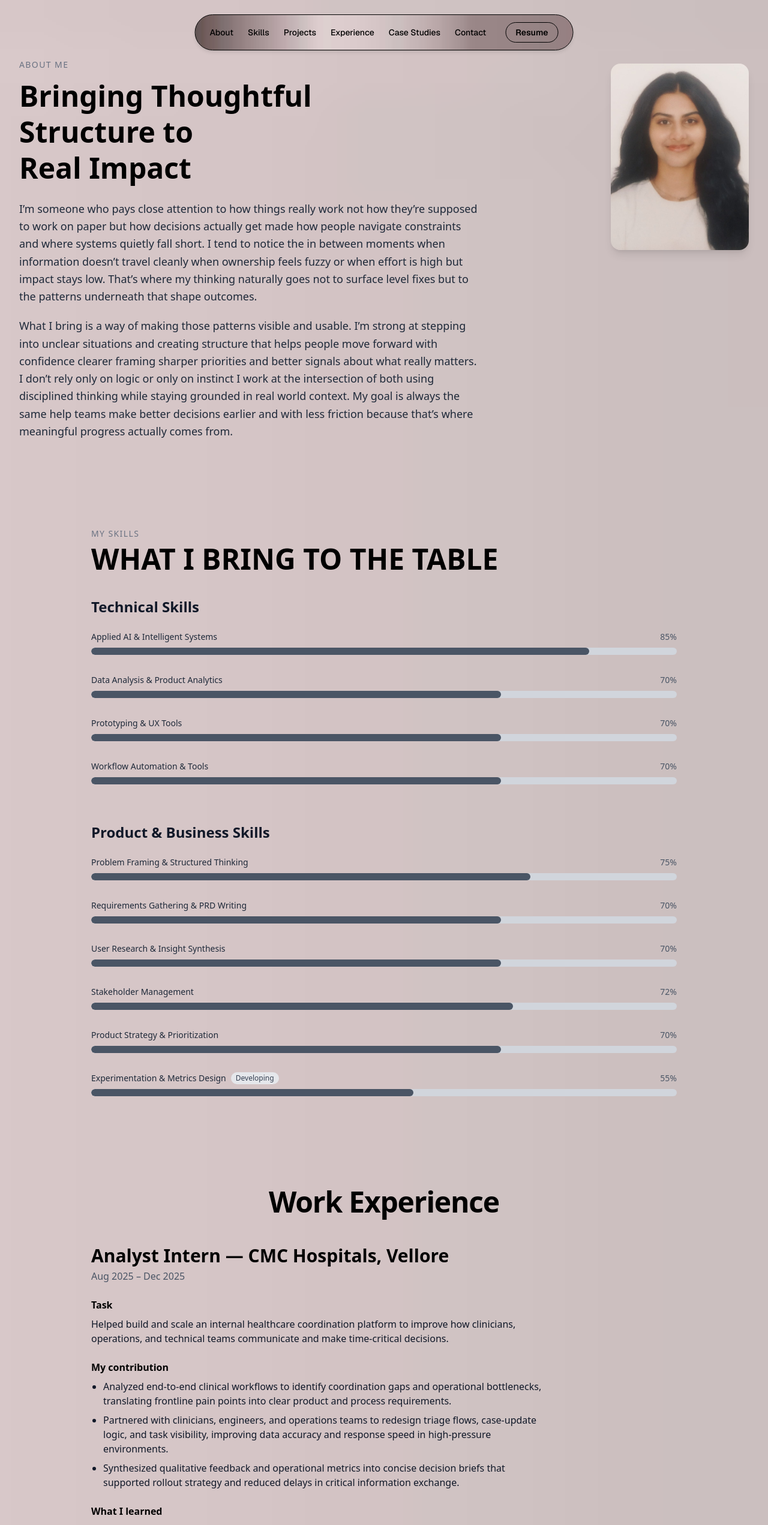
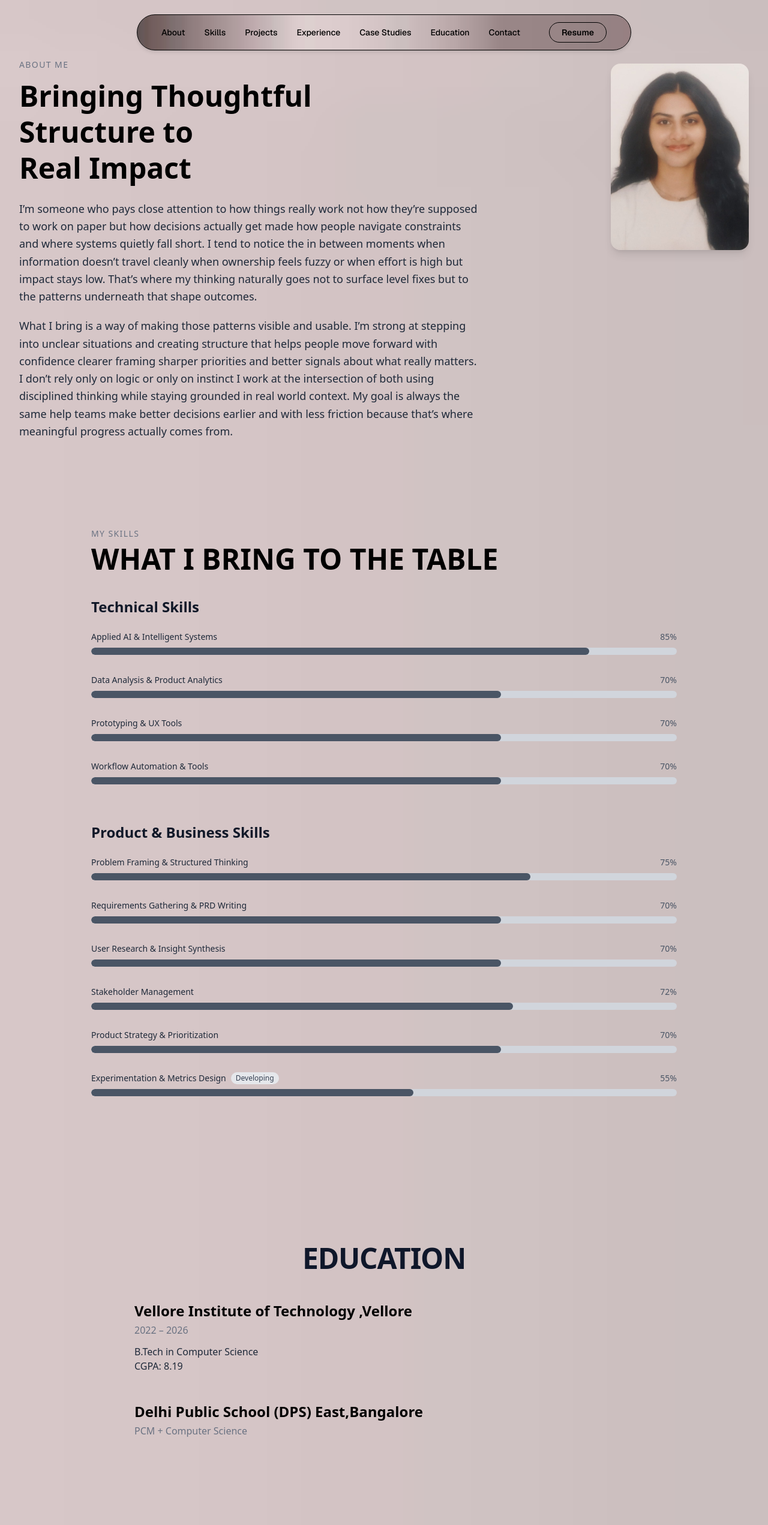
Before and after one commit to aparna534/portfolio, a Next.js app: page / in a window 1280 px wide. Shown: the top 2543 px of the page at 60% size. Built offline with nearby package versions, Linux system fonts and the light colour scheme.

Commit message:
Refine education section, expand navbar, and update contact text

```diff
--- a/app/components/Contact.tsx
+++ b/app/components/Contact.tsx
@@ -12,8 +12,8 @@ export default function Contact() {
         </h1>
 
         <p className="text-center text-gray-700 mb-16 max-w-2xl mx-auto">
-          I’m always open to conversations around product, analytics, and strategy.
-          Whether it’s an opportunity, a collaboration, or just a quick hello, feel free to reach out.
+          I’m always open to conversations about ideas, impact, and growth.
+Whether it’s an opportunity, a collaboration, or simply connecting, I’d love to hear from you.
         </p>
 
         {/* CONTACT CARDS */}
--- a/app/components/Education.tsx
+++ b/app/components/Education.tsx
@@ -1,35 +1,23 @@
 "use client";
-
-import Image from "next/image";
 
 export default function Education() {
   return (
     <section
       id="education"
-      className="min-h-screen w-full flex items-center justify-center pt-20 pb-12 font-sans"
+      className="min-h-[70vh] w-full flex items-center justify-center pt-24 pb-16 font-sans"
     >
-      <div className="w-full max-w-7xl px-8 grid grid-cols-1 md:grid-cols-[1.3fr_0.7fr] gap-8 items-start">
+      <div className="w-full max-w-4xl px-8">
 
-        {/* LEFT — TEXT */}
-        <div>
-
-          <p className="text-sm tracking-widest text-gray-500 mb-3">
+        <h1 className="text-4xl md:text-5xl font-bold tracking-tight mb-12 text-center">
           EDUCATION
-          </p>
-
-          {/* HEADLINE */}
-          <h1 className="text-4xl md:text-5xl font-bold text-black leading-tight mb-10">
-            Academic Foundation<br />
-            Built on Curiosity<br />
-            and Discipline
         </h1>
 
-          <div className="max-w-3xl space-y-8">
+        <div className="space-y-12">
 
           {/* VIT */}
           <div>
-              <h2 className="text-xl md:text-2xl font-semibold text-black">
-                Vellore Institute of Technology (VIT)
+            <h2 className="text-2xl font-semibold text-black">
+              Vellore Institute of Technology ,Vellore
             </h2>
             <p className="text-gray-500 mt-1">
               2022 – 2026
@@ -42,10 +30,10 @@ export default function Education() {
             </p>
           </div>
 
-            {/* High School */}
+          {/* DPS */}
           <div>
-              <h2 className="text-xl md:text-2xl font-semibold text-black">
-                Delhi Public School (DPS) East
+            <h2 className="text-2xl font-semibold text-black">
+              Delhi Public School (DPS) East,Bangalore
             </h2>
             <p className="text-gray-500 mt-1">
               PCM + Computer Science
@@ -54,21 +42,6 @@ export default function Education() {
 
         </div>
       </div>
-
-        {/* RIGHT — IMAGE */}
-        <div className="flex justify-end pt-2">
-          <div className="rounded-2xl overflow-hidden shadow-lg">
-            <Image
-              src="/bg2.jpg"   // You can change this to any image
-              alt="Education"
-              width={230}
-              height={300}
-              className="object-cover"
-            />
-          </div>
-        </div>
-
-      </div>
     </section>
   );
 }
--- a/app/components/Navbar.tsx
+++ b/app/components/Navbar.tsx
@@ -5,38 +5,48 @@ export default function Navbar() {
     <nav className="fixed top-6 left-1/2 -translate-x-1/2 z-50">
       <div
         className="
-          flex items-center gap-6 px-6 py-3 rounded-full
+          flex items-center gap-8 px-10 py-3 rounded-full
           border border-black
           bg-[url('/bg.jpg')] bg-cover bg-center
           shadow-md
+          whitespace-nowrap
         "
       >
-        <a href="#about" className="text-sm font-medium text-black hover:text-blue-700">
+        <a href="#about" className="text-sm font-medium text-black hover:text-blue-700 transition">
           About
         </a>
-        <a href="#skills" className="text-sm font-medium text-black hover:text-blue-700">
+
+        <a href="#skills" className="text-sm font-medium text-black hover:text-blue-700 transition">
           Skills
         </a>
-        <a href="#projects" className="text-sm font-medium text-black hover:text-blue-700">
+
+        <a href="#projects" className="text-sm font-medium text-black hover:text-blue-700 transition">
           Projects
         </a>
-        <a href="#experience" className="text-sm font-medium text-black hover:text-blue-700">
+
+        <a href="#experience" className="text-sm font-medium text-black hover:text-blue-700 transition">
           Experience
         </a>
-        <a href="#case-studies" className="text-sm font-medium text-black hover:text-blue-700">
+
+        <a href="#case-studies" className="text-sm font-medium text-black hover:text-blue-700 transition">
           Case Studies
         </a>
-        <a href="#contact" className="text-sm font-medium text-black hover:text-blue-700">
+
+        <a href="#education" className="text-sm font-medium text-black hover:text-blue-700 transition">
+          Education
+        </a>
+
+        <a href="#contact" className="text-sm font-medium text-black hover:text-blue-700 transition">
           Contact
         </a>
 
         {/* RESUME BUTTON */}
         <a
-          href="/resume.pdf"          // 👈 file must be in /public
-          target="_blank"            // 👈 opens in new tab
-          rel="noopener noreferrer"  // 👈 security best practice
+          href="/resume.pdf"
+          target="_blank"
+          rel="noopener noreferrer"
           className="
-            ml-2 px-4 py-1.5 rounded-full
+            ml-4 px-5 py-1.5 rounded-full
             border border-black
             text-black text-sm font-semibold
             hover:bg-black hover:text-white
--- a/app/page.tsx
+++ b/app/page.tsx
@@ -1,5 +1,6 @@
 import About from "./components/About";
 import Skills from "./components/Skills";
+import Education from "./components/Education";
 import Experience from "./components/Experience";
 import Projects from "./components/Projects";
 import CaseStudies from "./components/CaseStudies";
@@ -10,11 +11,12 @@ export default function Home() {
     <main
       className="min-h-screen w-full bg-[url('/bg.jpg')] bg-cover bg-center bg-no-repeat relative"
     >
-      {/* global overlay */}
+      {/* Global Overlay */}
       <div className="absolute inset-0 bg-black/40 -z-10" />
 
       <About />
       <Skills />
+      <Education />
       <Experience />
       <Projects />
       <CaseStudies />
```
Lines whose indentation alone changed are shown as unchanged.
